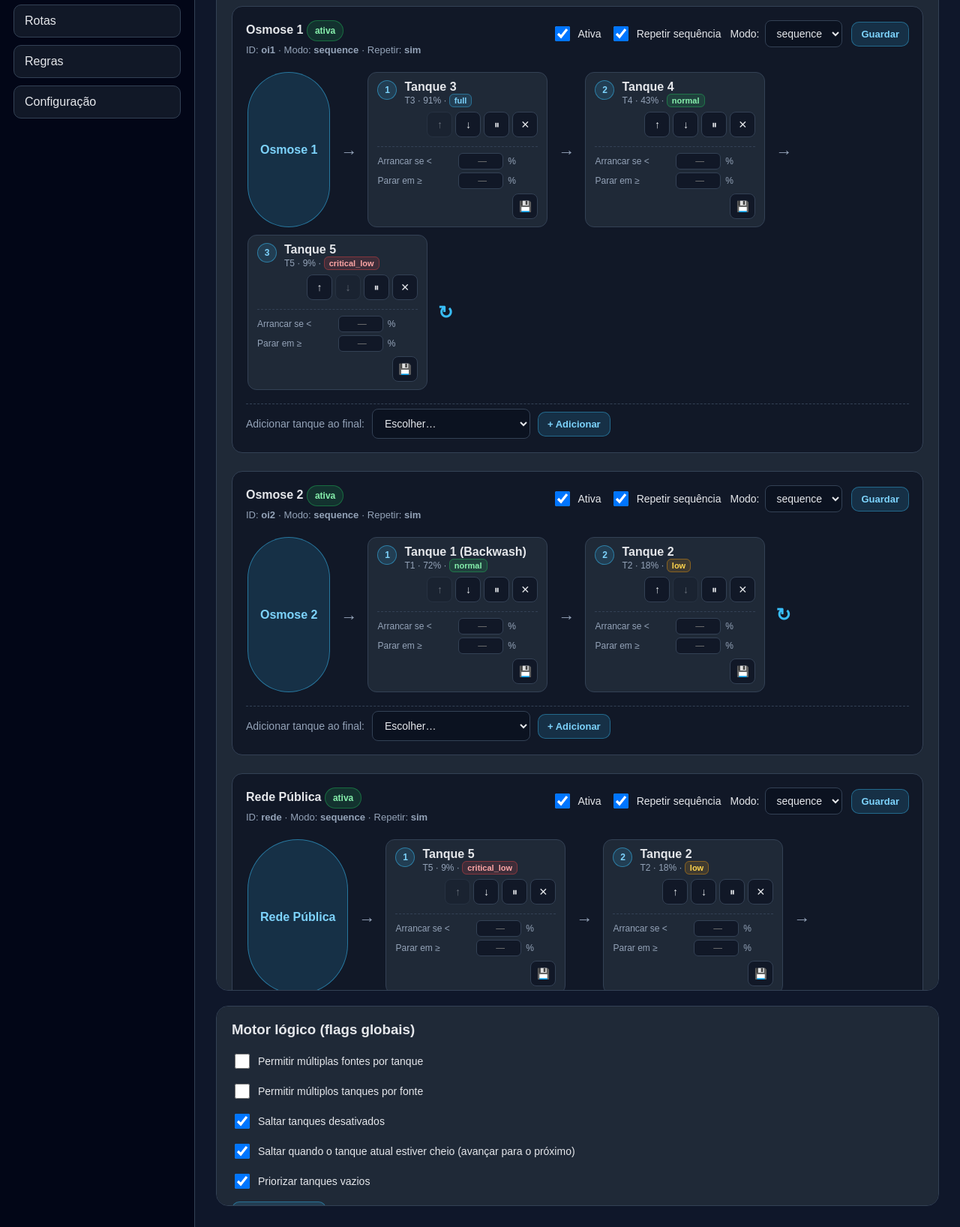
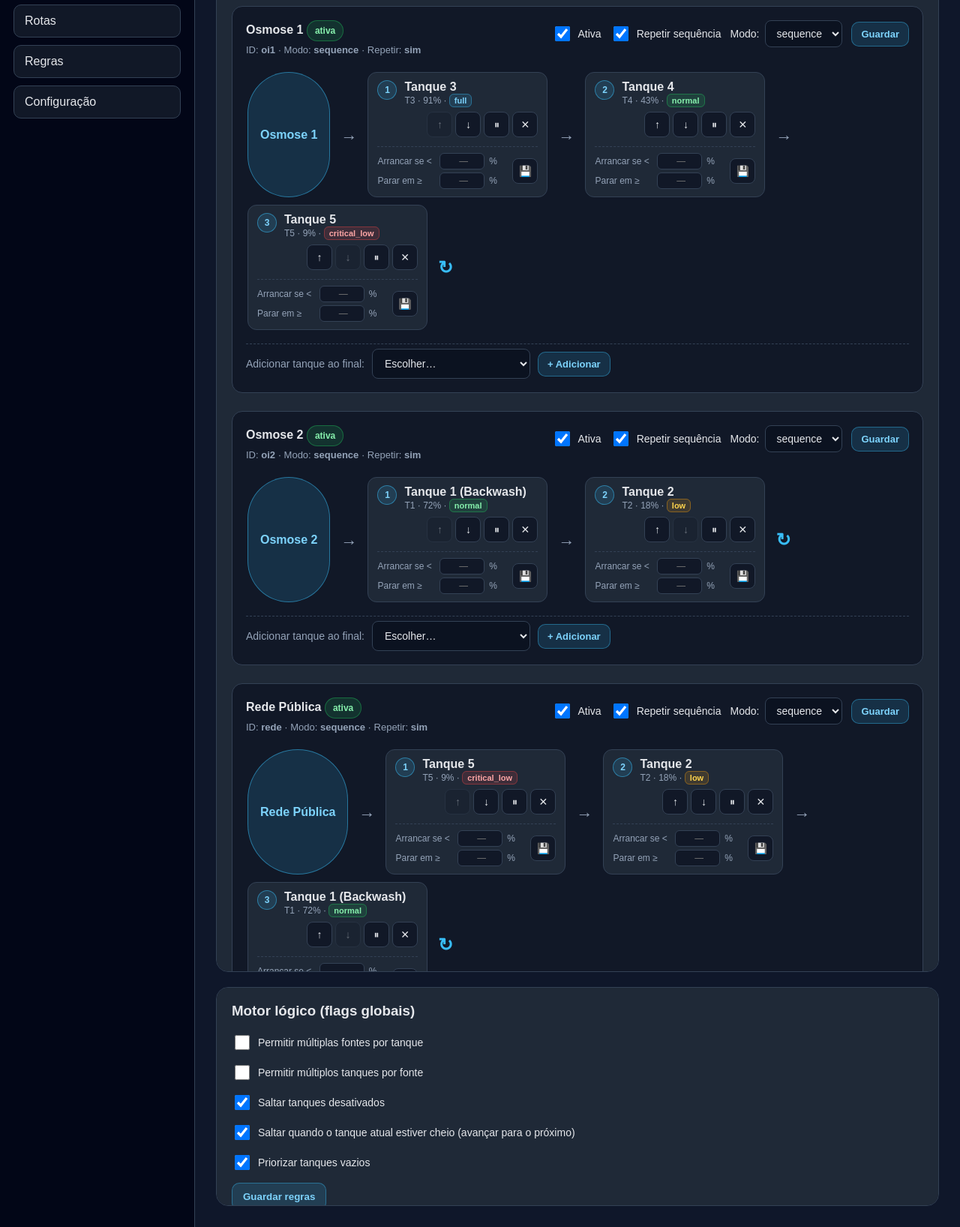
Before and after one commit to ViCor44/tank_control, a Flask app: page /rules in a window 1280 px wide. Shown: the part 249-1885 px from the top of the page at 75% size. Run offline with Flask 3, Linux system fonts and the light colour scheme.

Commit message:
Card mais pequeno

```diff
--- a/static/css/app.css
+++ b/static/css/app.css
@@ -704,7 +704,7 @@ body {
 
 .sequence-step-threshold {
   display: grid;
-  grid-template-columns: auto 60px auto;
+  grid-template-columns: auto 60px auto auto;
   align-items: center;
   gap: 4px 6px;
   margin-top: 4px;
@@ -726,9 +726,12 @@ body {
 }
 
 .sequence-step-threshold .threshold-save {
-  grid-column: 1 / -1;
+  grid-column: 4;
+  grid-row: 1 / span 2;
   justify-self: end;
-  margin-top: 2px;
+  align-self: center;
+  margin-top: 0;
+  margin-left: 6px;
 }
 
 .sequence-step-header {
```
